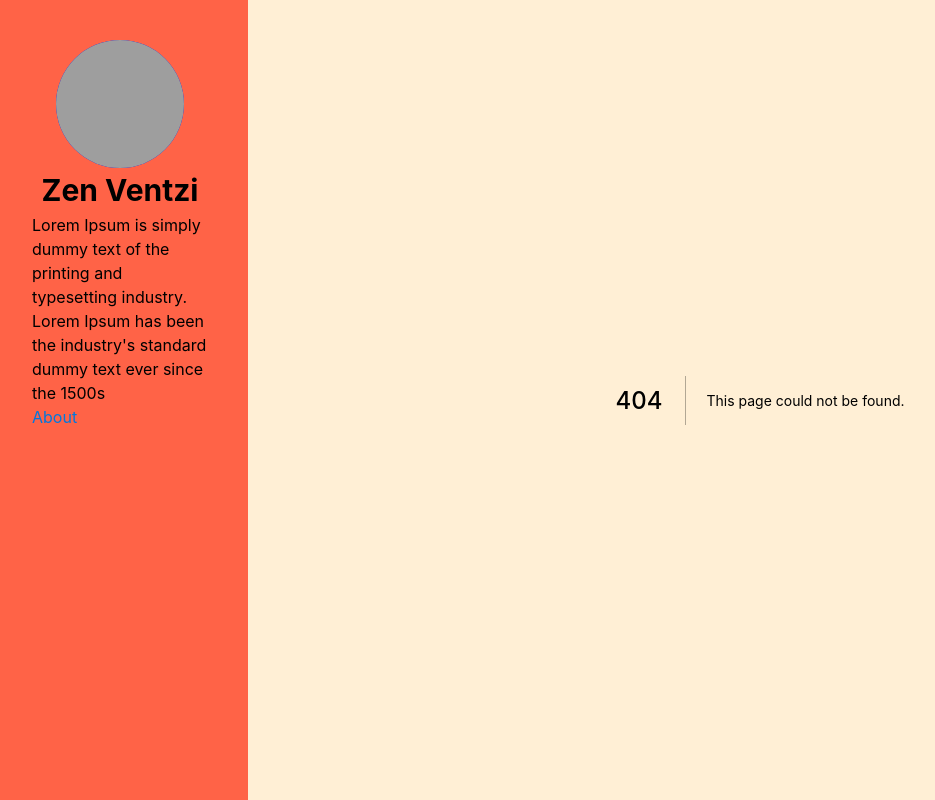
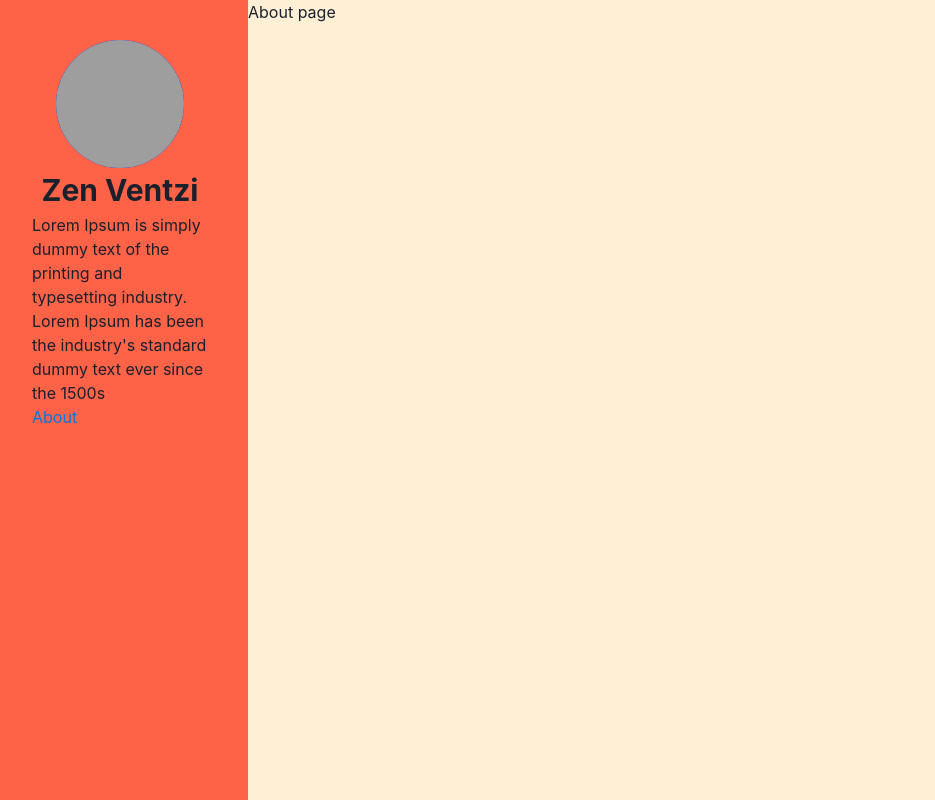
Before and after one commit to zenVentzi/blog, a Next.js app: page /about in a window 1280 px wide. Before the commit this address had no page. Shown: the whole page, without its empty margins (8-943 px from the left). Built offline with nearby package versions, Linux system fonts and the light colour scheme; grey boxes are pictures that could not be loaded.

Commit message:
add about page

```diff
--- /dev/null
+++ b/pages/about.tsx
@@ -0,0 +1,5 @@
+const About = () => {
+  return <div>About page</div>;
+};
+
+export default About;
```
